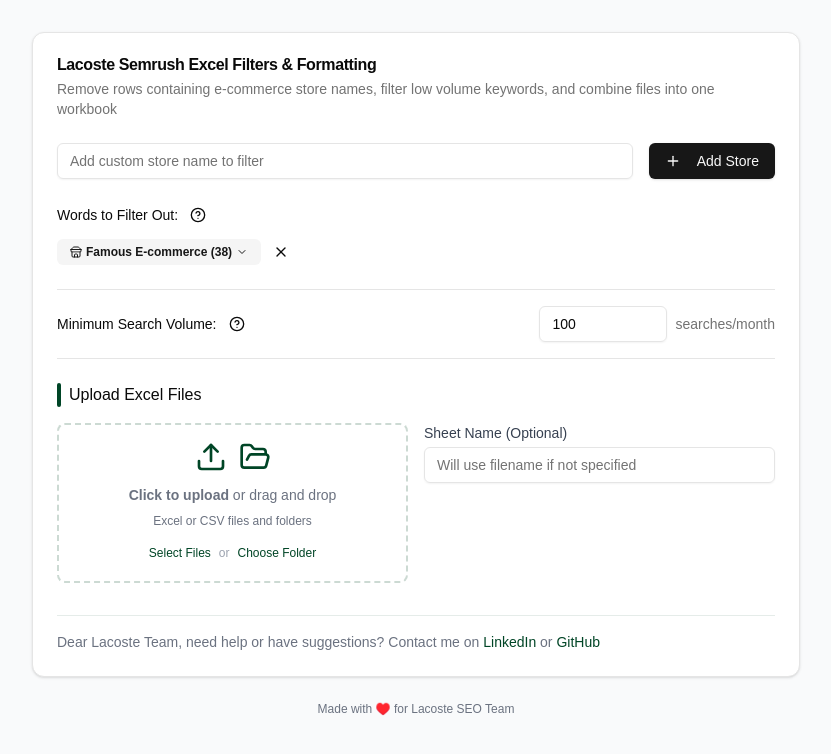
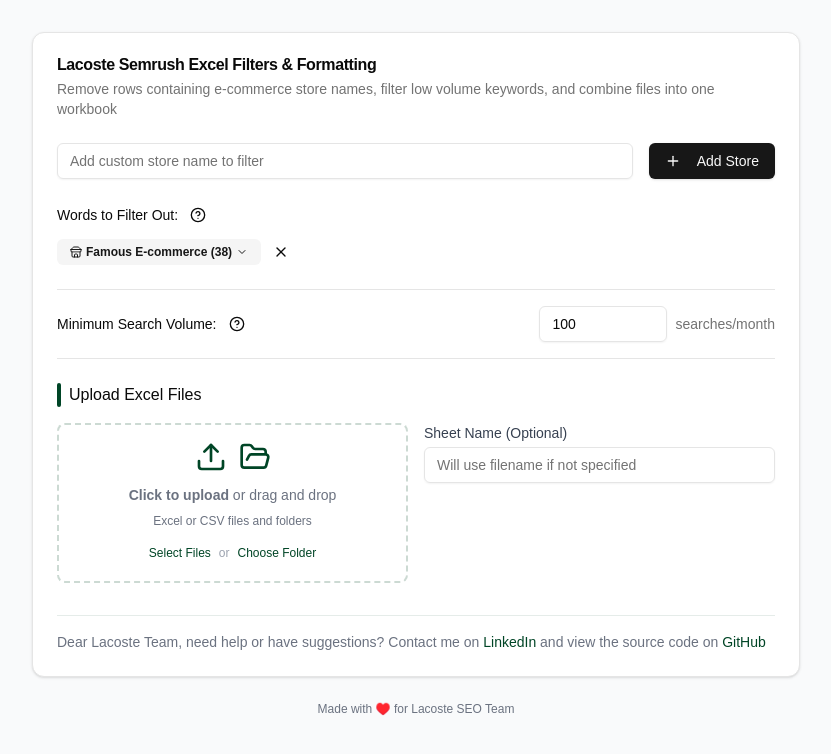
Before and after one commit to azudev4/semrush-excel-filter, a Next.js app: page / in a window 1280 px wide. Shown: the top 754 px of the page, without its empty margins (224-1055 px from the left). Built offline with nearby package versions, Linux system fonts and the light colour scheme.

Commit message:
footer & readme

```diff
--- a/src/components/container/ExcelFilterApp.tsx
+++ b/src/components/container/ExcelFilterApp.tsx
@@ -153,9 +153,9 @@
                 >
                   LinkedIn
                 </a>
-                {' '}or{' '}
+                {' '}and view the source code on{' '}
                 <a
-                  href="https://github.com/azudev4"
+                  href="https://github.com/azudev4/semrush-excel-filter"
                   target="_blank"
                   rel="noopener noreferrer"
                   className="text-[#004526] hover:underline"
```
Also changed, not shown: 1 other file (tests, documents, lock files or other folders).
